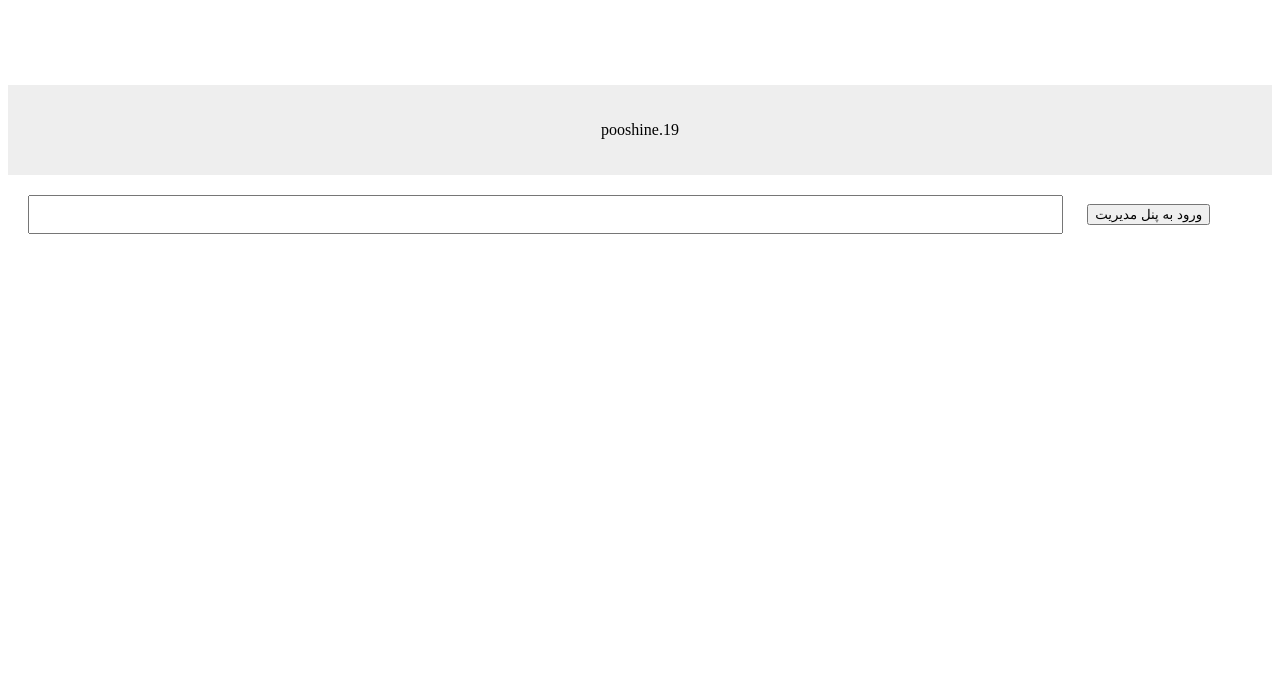
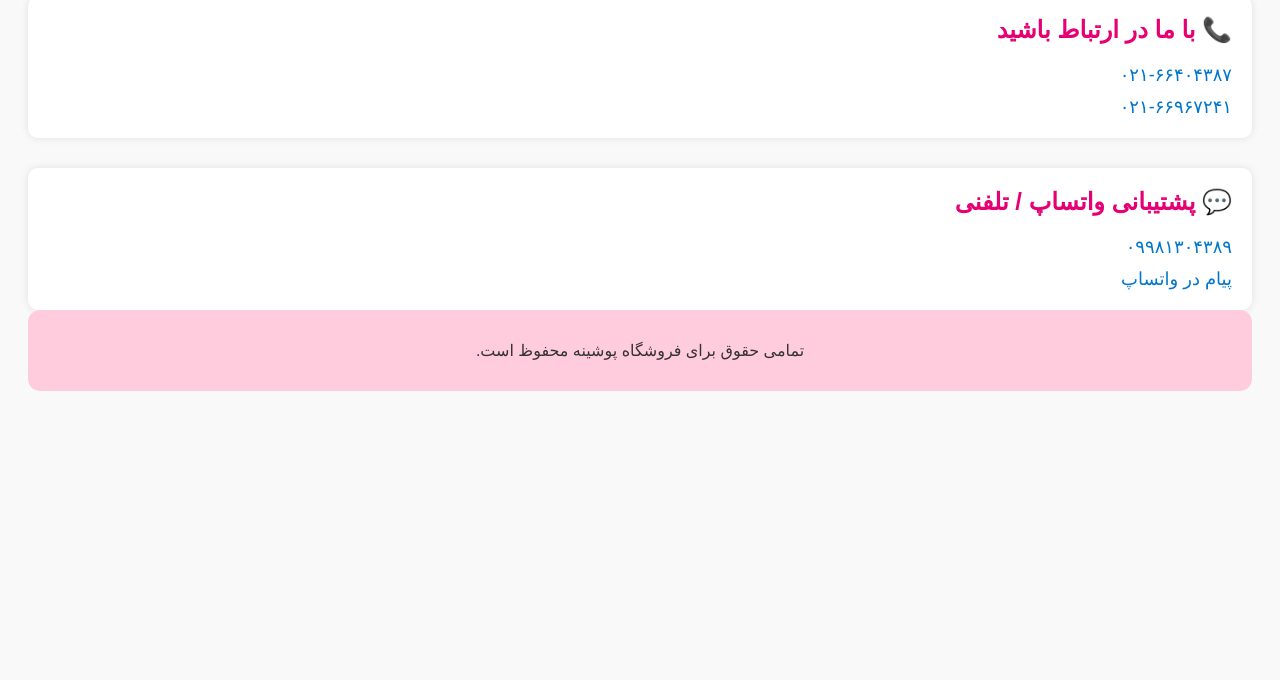
Before and after one commit to hoss1389/pooshine.19, a plain HTML site: page index.html in a window 1280 px wide. Shown: the part 120-800 px from the top of the page. Drawn offline with Linux system fonts and the light colour scheme.

Commit message:
Add files via upload

```diff
--- a/index.html
+++ b/index.html
@@ -1,49 +1,76 @@
-
-
-
-    <!DOCTYPE html>
-<html lang="fa">
+<!DOCTYPE html>
+<html lang="fa" dir="rtl">
 <head>
   <meta charset="UTF-8">
   <meta name="viewport" content="width=device-width, initial-scale=1.0">
-  <title>www.pooshine.19.com</title>
-  <meta name="viewport" content="width=device-width, initial-scale=1.0">
-  <meta charset="utf-8"/>
-  <meta name=width=device-width,intial-scale=1.0"/>
-  <link rel="stylesheet" href="style.css">
+  <title>فروشگاه پوشینه</title>
+  <style>
+    body {
+      font-family: sans-serif;
+      background-color: #f9f9f9;
+      padding: 20px;
+      color: #333;
+    }
+
+    header, footer {
+      background-color: #ffccdd;
+      padding: 15px;
+      text-align: center;
+      border-radius: 12px;
+    }
+
+    h1 {
+      margin: 0;
+      font-size: 24px;
+    }
+
+    .contact, .support {
+      background-color: #fff;
+      margin-top: 30px;
+      padding: 20px;
+      border-radius: 10px;
+      box-shadow: 0 0 8px rgba(0,0,0,0.1);
+    }
+
+    .contact h2, .support h2 {
+      margin-top: 0;
+      color: #e60073;
+    }
+
+    a.phone {
+      display: block;
+      font-size: 18px;
+      color: #0077cc;
+      text-decoration: none;
+      margin-top: 10px;
+    }
+
+    a.phone:hover {
+      text-decoration: underline;
+    }
+  </style>
 </head>
 <body>
+
   <header>
-    <div class="top-banner">خوش آمدید</div>
-    <h1 class="title">فروشگاه سیسمونی Pooshine</h1>
+    <h1>به فروشگاه سیسمونی پوشینه خوش آمدید</h1>
   </header>
 
-  <main>
-    <div class="product-list" id="product-list">
-      <!-- محصولات اینجا نمایش داده می‌شن -->
+  <div class="contact">
+    <h2>📞 با ما در ارتباط باشید</h2>
+    <a class="phone" href="tel:02166404387">۰۲۱-۶۶۴۰۴۳۸۷</a>
+    <a class="phone" href="tel:02166967241">۰۲۱-۶۶۹۶۷۲۴۱</a>
+  </div>
 
-    </div>
-  </main>
+  <div class="support">
+    <h2>💬 پشتیبانی واتساپ / تلفنی</h2>
+    <a class="phone" href="tel:09981304389">۰۹۹۸۱۳۰۴۳۸۹</a>
+    <a class="phone" href="https://wa.me/989981304389" target="_blank">پیام در واتساپ</a>
+  </div>
 
   <footer>
-    <p>pooshine.19</p>
+    <p>تمامی حقوق برای فروشگاه پوشینه محفوظ است.</p>
   </footer>
-<input tipe="text id="searchlnput"
-placehilder="جستجوی محصول..."style="margin:20px;padding:10px;width:80%;"
-onkeyup="serchproducts()"/>
-  <script src="script.js"></script>
+
 </body>
-<button onclick="goToAdmin()">ورود به پنل مدیریت</button>
-
-<script>
-  function goToAdmin() {
-    var password = prompt("رمز عبور را وارد کنید:");
-    if (password === "1234") { // 🔐 این‌جا رمزتو می‌نویسی
-      window.location.href = "admin.html";
-    } else {
-      alert("رمز اشتباه است!");
-    }
-  }
-</script>
-<section
 </html>
--- a/script.js
+++ b/script.js
@@ -1,3 +1,5 @@
+let total = 0;
+
 document.getElementById("addProductForm").addEventListener("submit", function (e) {
   e.preventDefault();
 
@@ -18,6 +20,15 @@ document.getElementById("addProductForm").addEventListener("submit", function (e
 
   productList.appendChild(newProduct);
 
-  // پاک کردن فرم بعد از ثبت
   document.getElementById("addProductForm").reset();
 });
+
+// جمع قیمت‌ها در سبد خرید
+document.querySelector(".product-list").addEventListener("click", function (e) {
+  if (e.target.tagName === "BUTTON") {
+    const priceText = e.target.previousElementSibling.textContent;
+    const price = parseInt(priceText.replace(/\D/g, ""));
+    total += price;
+    document.getElementById("total-price").textContent = `مجموع کل: ${total.toLocaleString()} تومان`;
+  }
+});
```
